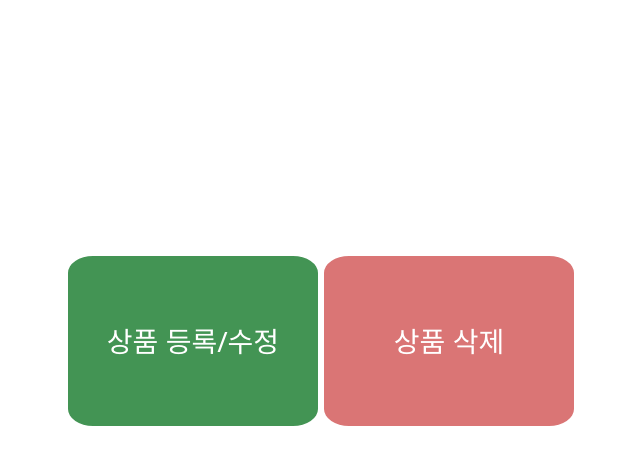
After one commit to wndyd0131/Season_Mall, a Django app: page /SeasonMall/prdt_mngm/ in a window 1280 px wide. The commit adds this page. Shown: the top 465 px of the page, without its empty margins (380-1020 px from the left). Run offline with Django 4.2, Linux system fonts and the light colour scheme.

Commit message:
prdt_mngm link added

```diff
--- a/SeasonMall/urls.py
+++ b/SeasonMall/urls.py
@@ -1,6 +1,9 @@
 from django.urls import path
 from . import views
 
+app_name = 'SeasonMall'
+
 urlpatterns = [
     path('', views.index, name = 'index'),
+    path('prdt_mngm/', views.prdt_mngm, name='prdt_mngm'),
 ]
--- a/SeasonMall/views.py
+++ b/SeasonMall/views.py
@@ -4,3 +4,6 @@ from django.http import HttpResponse
 def index(request):
   msg = 'hi'
   return render(request, 'SeasonMall/index.html', {'message':msg})
+
+def prdt_mngm(request):
+  return render(request, 'SeasonMall/prdt_mngm.html')
--- a/static/style.css
+++ b/static/style.css
@@ -26,7 +26,7 @@ ul {
 }
 
 .login_button{
-  margin-left: 73%;
+  margin-left: 65%;
   position:absolute;
   top: 5px;
 }
@@ -42,7 +42,7 @@ ul {
   margin-top:10px;
   margin-bottom:10px;
 }
-.card {
+/* .card {
   margin:21px;
   float:left;
   width: 200px;
@@ -51,11 +51,33 @@ ul {
 }
 .card-title {
   text-align: center;
+} */
+.manage_box{
+  display:flex;
+  margin-top: 20%;
 }
-.login-form{
-  display: flex;
-  align-items:center;
-  justify-content:center;
-  flex-direction:column;
-  margin-top: 300px;
+.createBox{
+  border: 2px solid rgb(67, 148, 84);
+  width: 250px;
+  height: 170px;
+  margin-left: 35%;
+  border-radius: 10%;
+  background-color: rgb(67, 148, 84);
+  text-align: center;
 }
+.deleteBox{
+  position: absolute;
+  border: 2px solid rgb(218, 117, 117);
+  width: 250px;
+  height: 170px;
+  margin-left: 55%;
+  border-radius: 10%;
+  background-color:rgb(218, 117, 117);
+  text-align:center;
+}
+
+.box_text{
+  margin-top: 25%;
+  font-size: 28px;
+  color:white;
+}
--- /dev/null
+++ b/templates/SeasonMall/prdt_mngm.html
@@ -0,0 +1,28 @@
+{% load static %}
+<!doctype html>
+<html lang="ko">
+<head>
+    <!-- Required meta tags -->
+    <meta charset="utf-8">
+    <meta name="viewport" content="width=device-width, initial-scale=1">
+    <!-- Bootstrap CSS -->
+    <link href="https://cdn.jsdelivr.net/npm/bootstrap@5.0.2/dist/css/bootstrap.min.css" rel="stylesheet" integrity="sha384-EVSTQN3/azprG1Anm3QDgpJLIm9Nao0Yz1ztcQTwFspd3yD65VohhpuuCOmLASjC" crossorigin="anonymous">
+    <!-- pybo CSS -->
+    <link rel="stylesheet" type="text/css" href="{% static 'style.css' %}">
+    <title>Management</title>
+</head>
+<body>
+  <div class="manage_box">
+    <div class="createBox">
+      <div class='box_text'>
+        상품 등록/수정
+      </div>
+    </div>
+    <div class="deleteBox">
+      <div class='box_text'>
+        상품 삭제
+      </div>
+    </div>
+  </div>
+</body>
+</html>
--- a/templates/navbar.html
+++ b/templates/navbar.html
@@ -23,9 +23,11 @@
             <li><a class="dropdown-item" href="#">Something else here</a></li>
           </ul>
         </li>
-        <li class="nav-item">
-          <button class="nav-link">상품 등록/삭제</button>
+
+        <li class="prdt_mngm nav-item">
+          <a href="{% url 'SeasonMall:prdt_mngm' %}"><button class="nav-link">상품 등록/삭제</button></a>
         </li>
+
         <li class="nav-item">
           {% if user.is_authenticated %}
           <div class="login_button">
```
